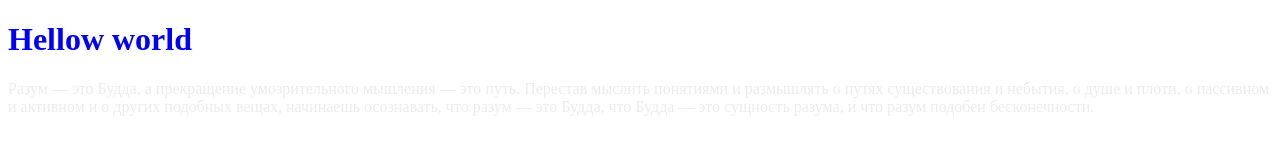
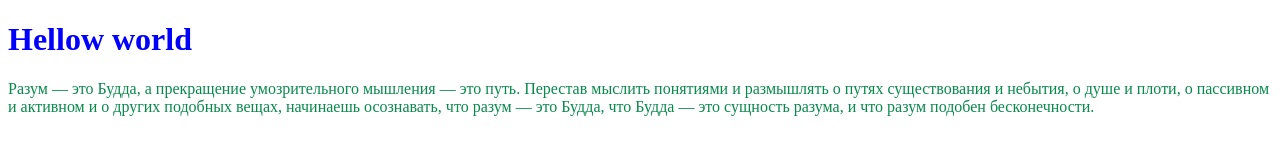
Before and after one commit to gerry2923/testsite, a plain HTML site: page index.html in a window 1280 px wide. Drawn offline with Linux system fonts and the light colour scheme.

Commit message:
Update index.html color

```diff
--- a/index.html
+++ b/index.html
@@ -6,7 +6,7 @@
  </head>
  <body>
   <h1 style="color: blue;">Hellow world</h1>
-  <p style="color: #ececec;">Разум — это Будда, а прекращение умозрительного мышления — это путь.
+  <p style="color: #088a4b;">Разум — это Будда, а прекращение умозрительного мышления — это путь.
   Перестав мыслить понятиями и размышлять о путях существования и небытия,
   о душе и плоти, о пассивном и активном и о других подобных вещах,
   начинаешь осознавать, что разум — это Будда,
```
